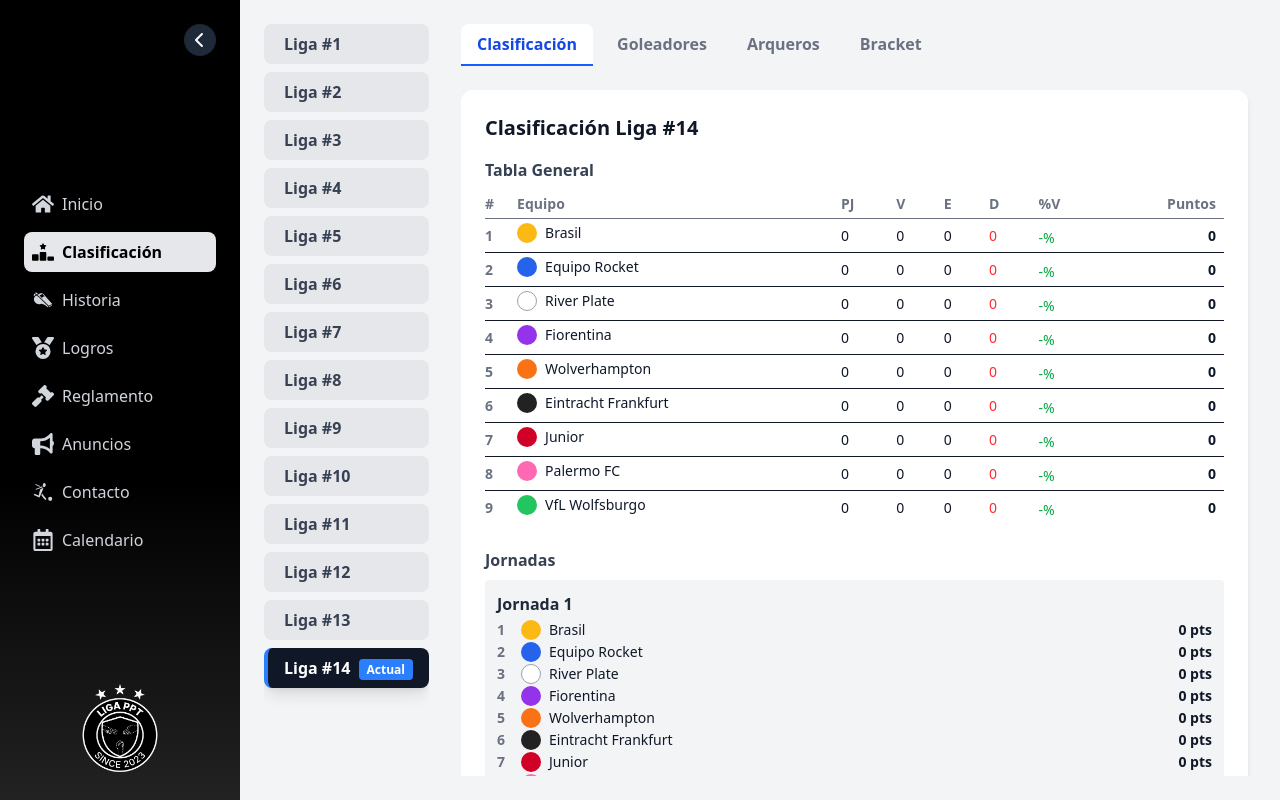
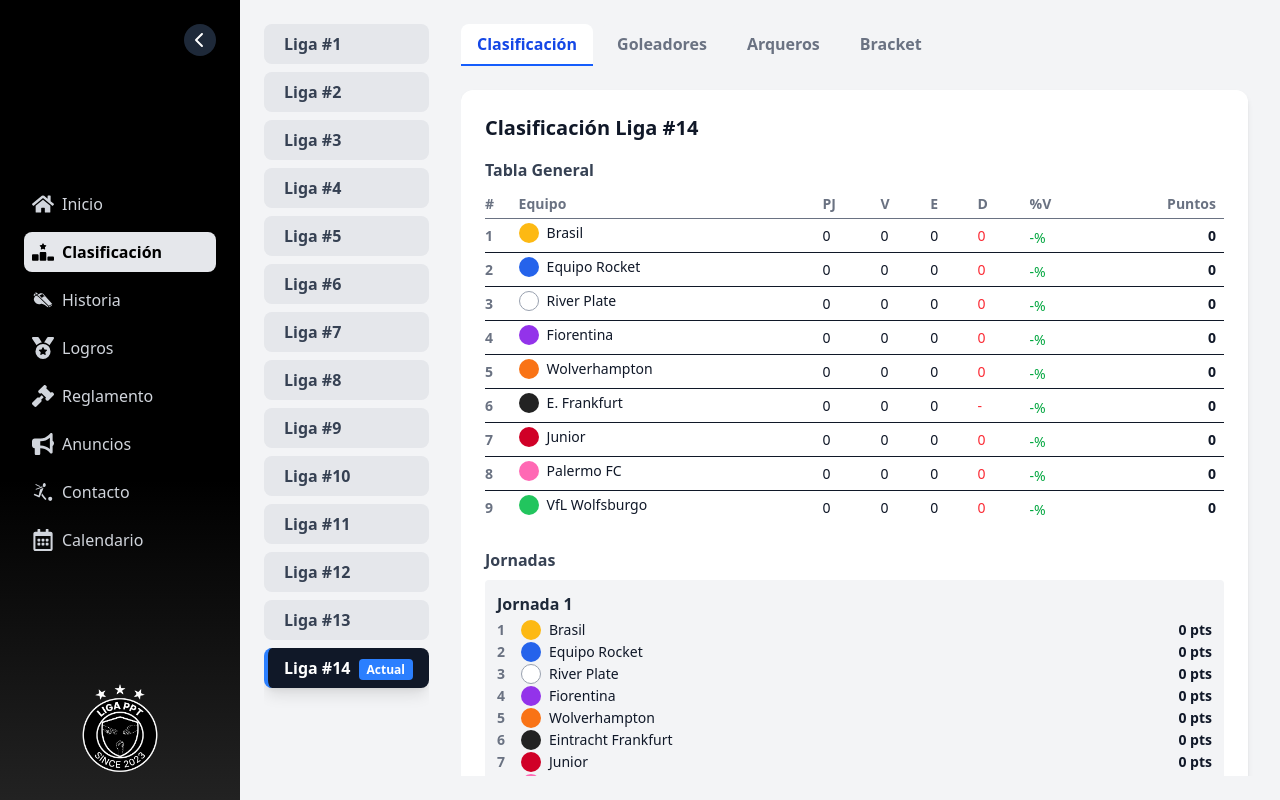
Before and after one commit to marianoamaris/liga-ppt, a React (Vite) app: page /clasificacion in a window 1280 px wide. Built offline with nearby package versions, Linux system fonts and the light colour scheme.

Commit message:
Fix team negro

```diff
--- a/src/constants/DATOS_LIGAS.ts
+++ b/src/constants/DATOS_LIGAS.ts
@@ -2523,7 +2523,7 @@ export const LIGA_14 = {
       puntos: 0,
     },
     {
-      equipo: "Eintracht Frankfurt",
+      equipo: "E. Frankfurt",
       pj: 0,
       victorias: 0,
       empates: 0,
```
